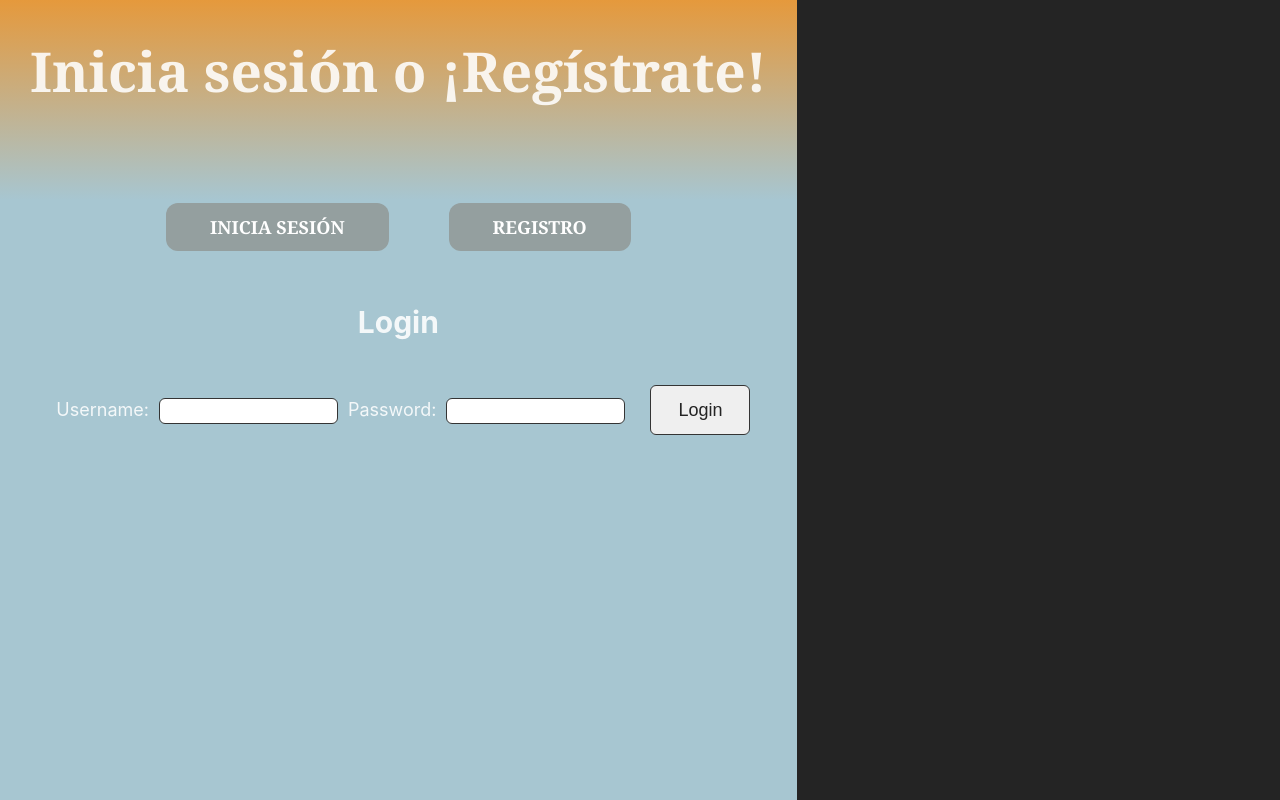
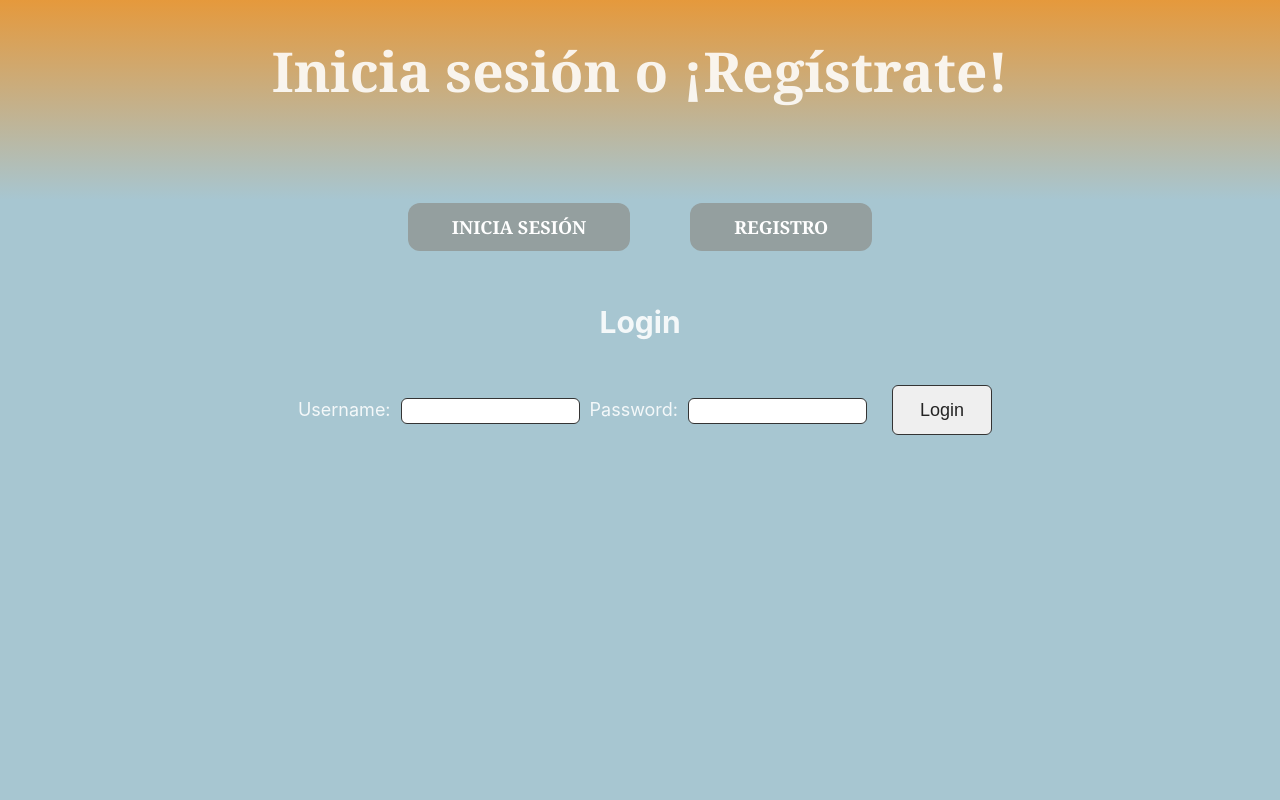
Before and after one commit to IvanBorras/Proyecto_React, a React (Vite) app: page /login in a window 1280 px wide. Built offline with nearby package versions, Linux system fonts and the light colour scheme; no server answers.

Commit message:
ultimo cambio css

```diff
--- a/src/scss/index.css
+++ b/src/scss/index.css
@@ -20,10 +20,11 @@
 
 *{
   padding:0;
-  margin: 0px;
+  margin: 0;
 }
 .navBar{
     height: 200px;
+    width: 100%;
     background: linear-gradient(rgb(229, 153, 60), rgb(167, 198, 209));
     text-align: center;
   }
@@ -31,7 +32,7 @@
   body{
     background-color:  rgb(167, 198, 209);
     height: 500px;
-    padding-top: 0px;
+    width: 100%;
     text-align: center;
     position: absolute;
     height: 100%;
```
